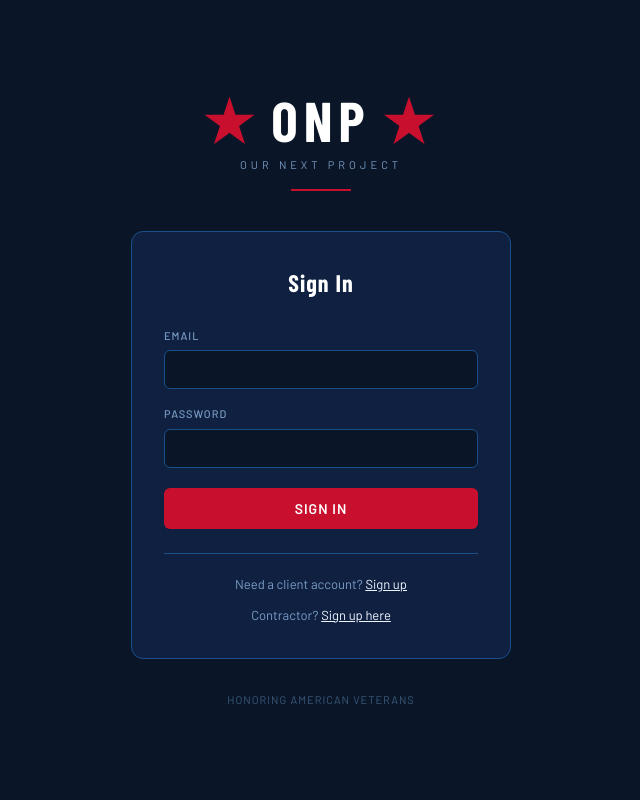
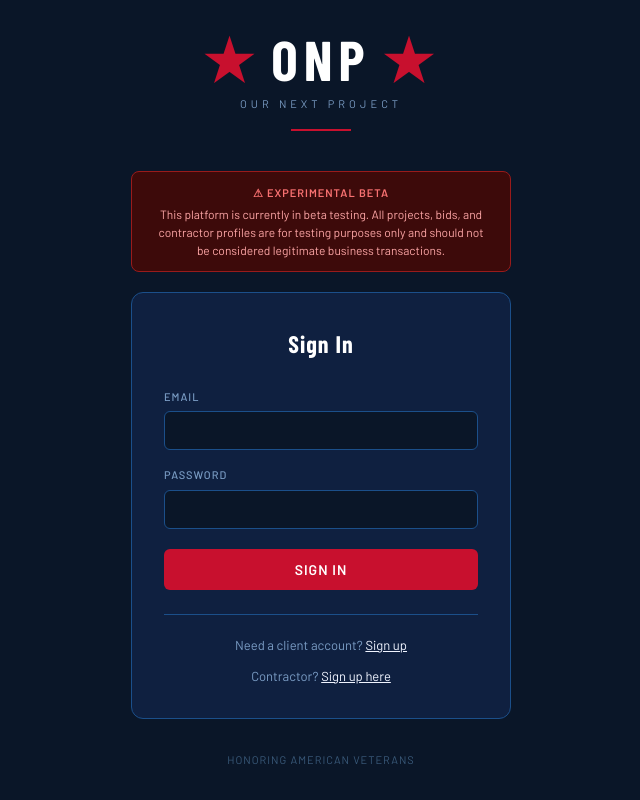
Before and after one commit to MaliceVengeance/ONP, a Next.js app: page /login in a window 1280 px wide. Shown: the whole page, without its empty margins (319-959 px from the left). Built offline with nearby package versions, Linux system fonts and the light colour scheme; a web font is replaced by a local one.

Commit message:
add beta disclaimer banner

```diff
--- a/src/app/login/page.tsx
+++ b/src/app/login/page.tsx
@@ -55,6 +55,32 @@ export default async function LoginPage({
           margin: "16px auto 0",
         }} />
       </div>
+
+{/* Beta banner */}
+<div style={{
+  background: "#3D0A0A",
+  border: "1px solid #991B1B",
+  borderRadius: "8px",
+  padding: "12px 20px",
+  marginBottom: "20px",
+  textAlign: "center",
+  maxWidth: "380px",
+  width: "100%",
+}}>
+  <div style={{
+    fontSize: "11px",
+    fontWeight: 700,
+    color: "#F87171",
+    textTransform: "uppercase",
+    letterSpacing: "1px",
+    marginBottom: "4px",
+  }}>
+    ⚠ Experimental Beta
+  </div>
+  <div style={{ fontSize: "12px", color: "#FCA5A5", lineHeight: 1.5 }}>
+    This platform is currently in beta testing. All projects, bids, and contractor profiles are for testing purposes only and should not be considered legitimate business transactions.
+  </div>
+</div>
 
       {/* Login card */}
       <div style={{
```
Also changed, not shown: src/app/dashboard/layout.tsx (+21 -0 lines).
